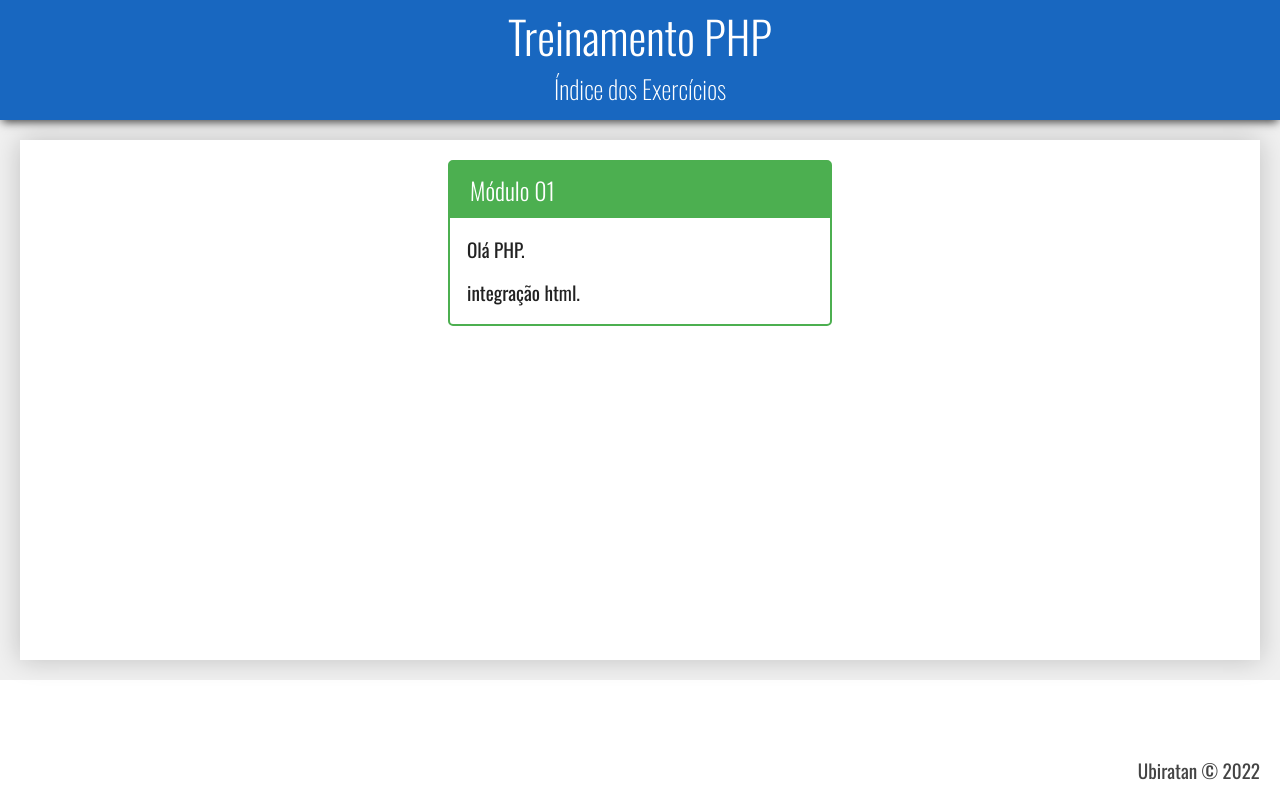
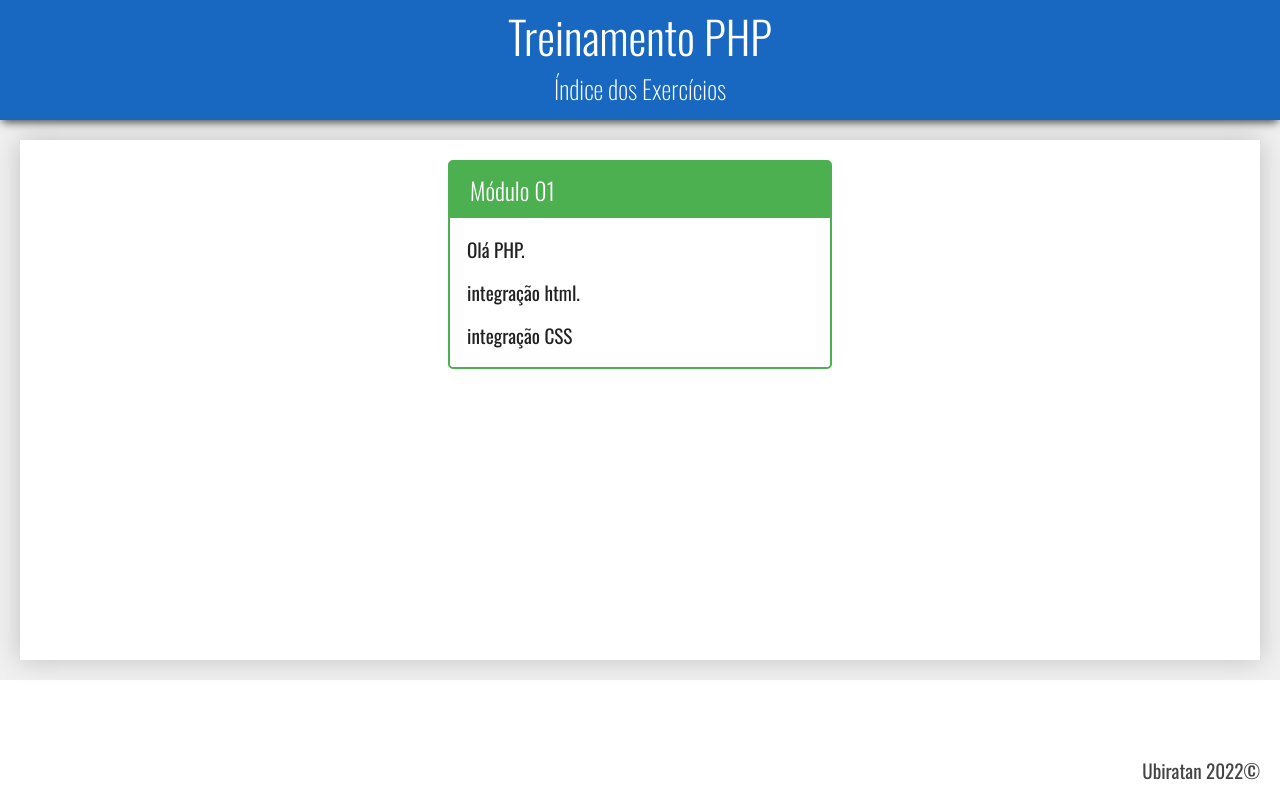
Before and after one commit to Bhil82/Ger_Atividades_funcionarios, a PHP site: page / in a window 1280 px wide. Run offline with PHP 8.4, Linux system fonts and the light colour scheme.

Commit message:
Css upgrade

```diff
--- a/exercicio.php
+++ b/exercicio.php
@@ -21,7 +21,7 @@
         </div>
     </main>
     <footer class="rodape">
-        Ubiratan <?= date('Y'); ?>
+    Ubiratan  <?= date('Y'); ?>©
     </footer>
 </body>
 </html>
--- a/index.php
+++ b/index.php
@@ -28,13 +28,18 @@
                             integração html.
                         </a>
                     </li>
+                    <li>
+                            <a href="exercicio.php?dir=basico&file=css">
+                            integração CSS
+                        </a>
+                    </li>
                     </ul>
                 </div>
             </nav>
         </div>
     </main>
     <footer class="rodape">
-        Ubiratan © <?= date('Y'); ?>
+        Ubiratan <?= date('Y'); ?>©
     </footer>
 </body>
 </html>
```
